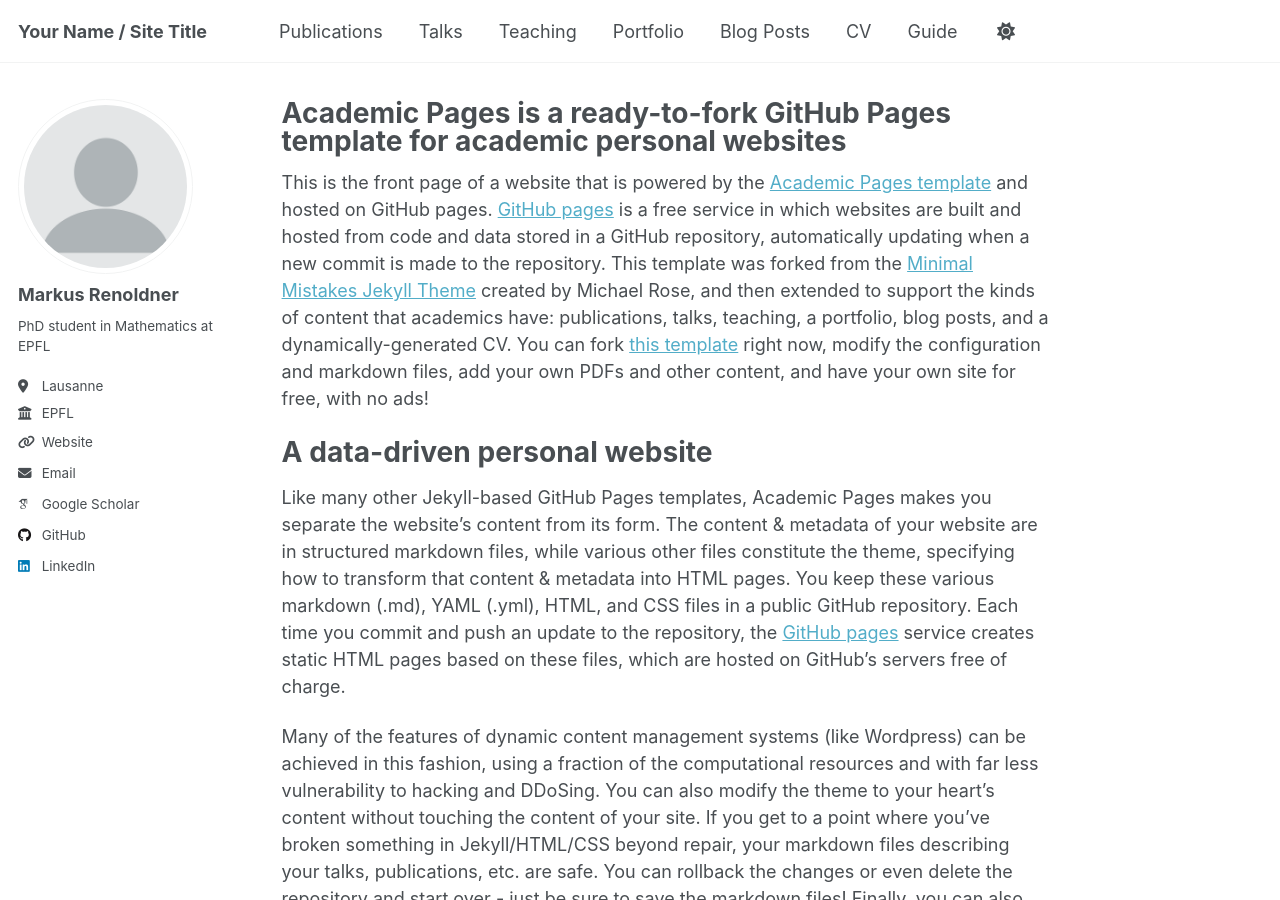
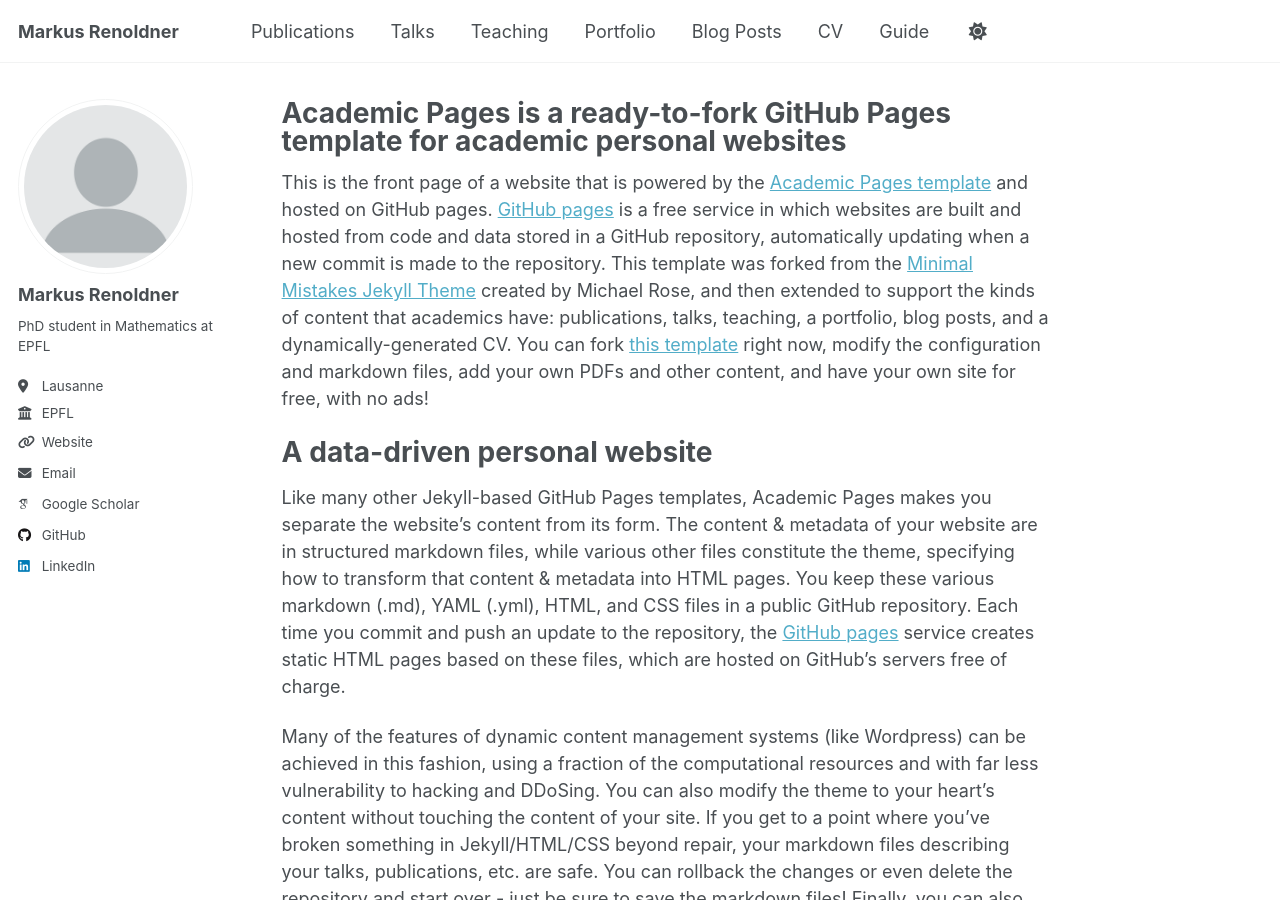
Before and after one commit to markusrenoldner/website, a Jekyll site: the page built from _pages/about.md, in a window 1280 px wide and 900 px high. Built offline with Jekyll 4.4.1, drawn with Linux system fonts in a browser that asks for light colours; some web fonts are replaced.

Commit message:
Update _config.yml

```diff
--- a/_config.yml
+++ b/_config.yml
@@ -9,7 +9,7 @@
 # Basic Site Settings
 locale                   : "en-US"
 site_theme               : "default"
-title                    : "Your Name / Site Title"
+title                    : "Markus Renoldner"
 title_separator          : "-"
 name                     : &name "Your Name"
 description              : &description "personal description"
```
